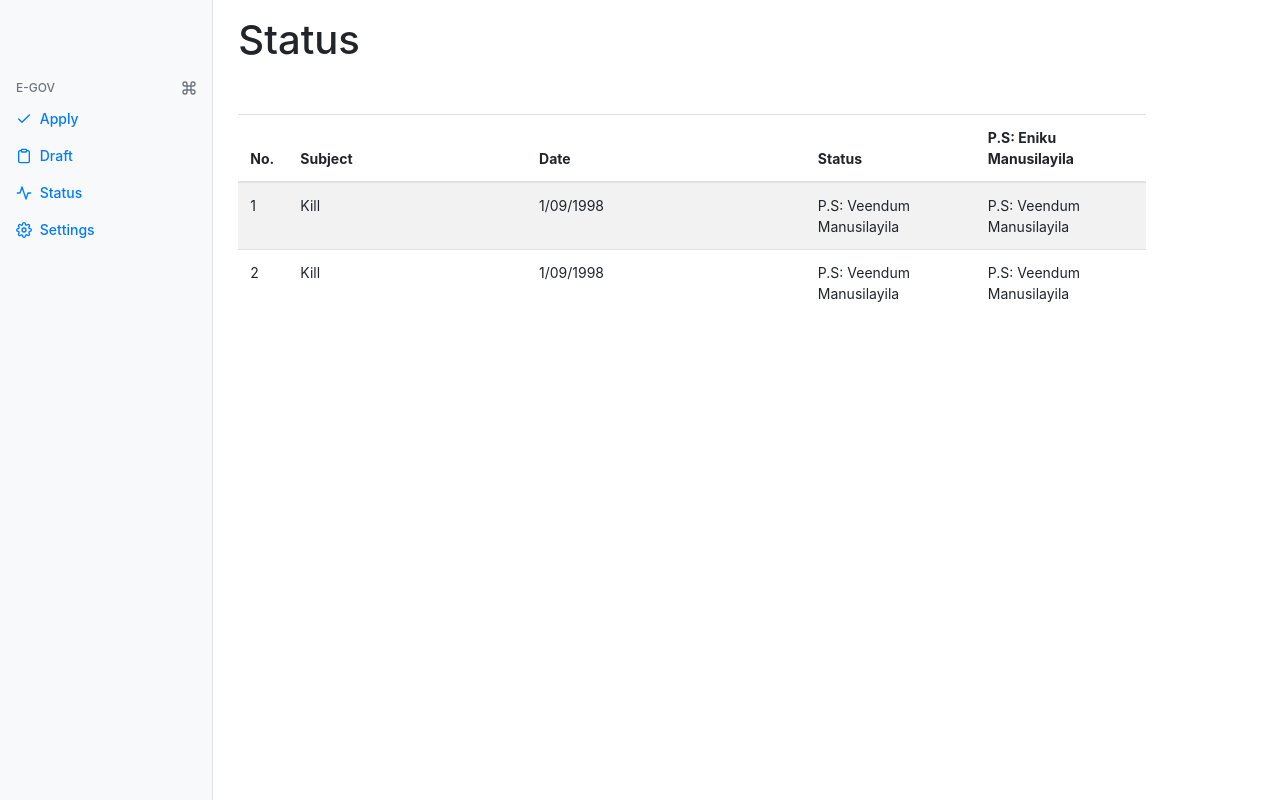
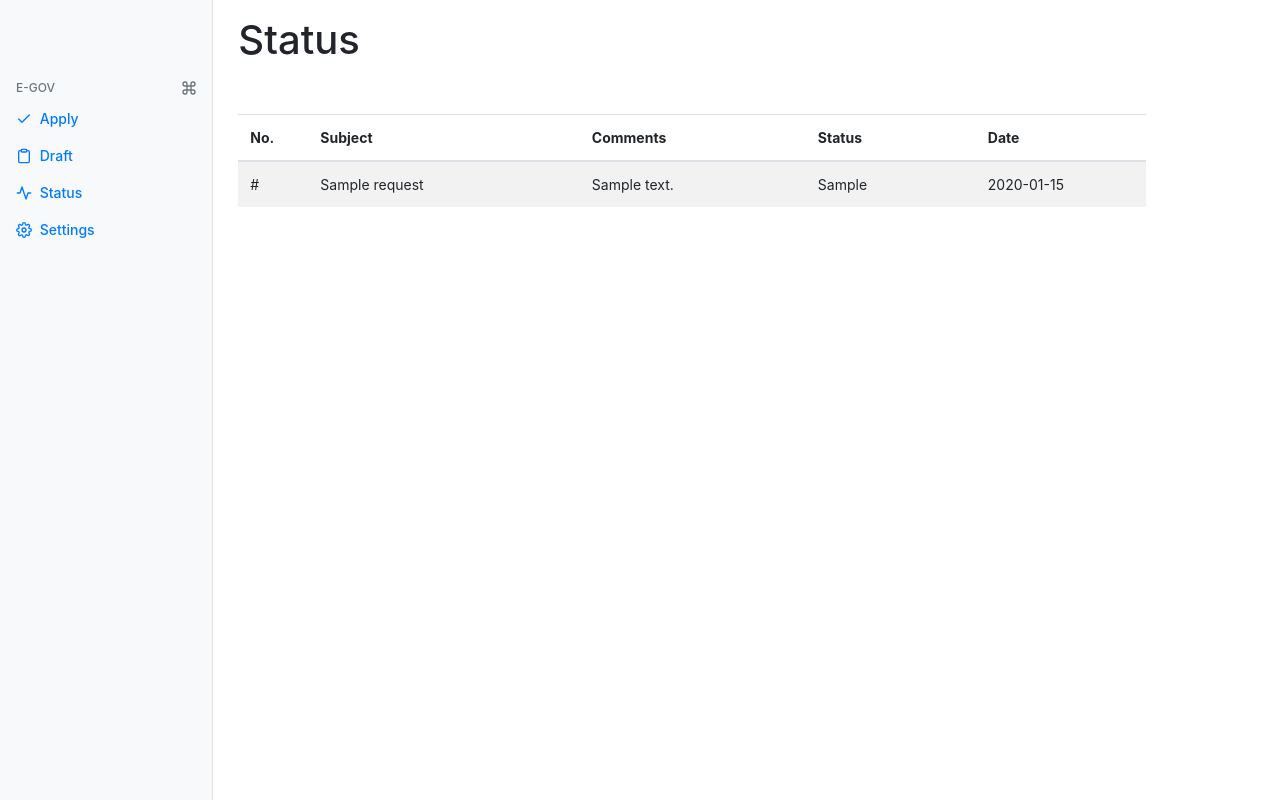
Before and after one commit to ninostephen/egov, a Flask app: page /user/status in a window 1280 px wide. Run offline with Flask 2, Linux system fonts and the light colour scheme; the visitor is signed in with stand-in values (Sample User, id 1); tables that the repository leaves empty hold one stand-in row (values such as "Sample post"); some libraries are stand-ins or nearby versions.

Commit message:
status page up and running

```diff
--- a/app.py
+++ b/app.py
@@ -250,13 +250,16 @@ def apply():
                 status = session['signed']
                 requestId = session["1"]
                 proof = session[requestId]
-                query = 'INSERT INTO request(requestID, userid, unit, subject, body, status, comments, integrity, proof) VALUES ( "' + requestId + '", "' + userid + '","' + unit + '","' + subject + '","' + content + '","' + status + '","' + comments + '","' + integrity + '","' + proof + '");'
+                query1 = 'INSERT INTO request(requestID, userid, unit, subject, body, status, comments, integrity, proof) VALUES ( "' + requestId + '", "' + userid + '","' + unit + '","' + subject + '","' + content + '","' + status + '","' + comments + '","' + integrity + '","' + proof + '");'
+                query2 = 'INSERT INTO requestStatus(requestId, officialId, action) VALUES("'+ requestId + '", "Not assigned", "applied")'
+                app.logger.info(session['update'])
                 if session['update'] == True:
-                    query = 'UPDATE request SET status="signed", integrity="valid" where requestId="' + requestId + '";'
-                app.logger.info(query)
+                    query1 = 'UPDATE request SET status="signed", integrity="valid" where requestId="' + requestId + '";'
+                app.logger.info(query1)
                 app.logger.info('submit')
                 try:
-                    cursor.execute(query)
+                    cursor.execute(query1)
+                    cursor.execute(query2)
                     mysql.connection.commit()
                     cursor.close()
                 except Exception as e:
@@ -285,12 +288,25 @@ def draft():
     app.logger.info(query)
     cursor.execute(query)
     records = cursor.fetchall()
-    mysql.connection.commit()
+#    mysql.connection.commit()
     cursor.close()
 #    for count,row in enumerate(records):
 #        app.logger.info(count)
 #        app.logger.info(row)
     return render_template('user/draft.html', records=records)
+
+@app.route('/user/status', methods = ['GET', 'POST'])
+@isUserLoggedIn
+def status():
+    cursor = mysql.connection.cursor()
+    query = "SELECT request.requestId, subject, comments, action, actionTime from request, requestStatus where request.requestId = requestStatus.requestId;"
+    app.logger.info(query)
+    cursor.execute(query)
+    records = cursor.fetchall()
+    app.logger.info(records)
+#    mysql.connection.commit()
+    cursor.close()
+    return render_template('user/status.html', records = records)
 
 
 
@@ -300,10 +316,6 @@ def settings():
     return render_template('user/settings.html')
 
 
-@app.route('/user/status', methods = ['GET', 'POST'])
-@isUserLoggedIn
-def status():
-    return render_template('user/status.html')
 
 
 # Official Pages
--- a/database.sql
+++ b/database.sql
@@ -11,7 +11,7 @@ CREATE TABLE `egov`.`request` ( `requestID` VARCHAR(40) NOT NULL PRIMARY KEY, `u
 CREATE TABLE `egov`.`settings` ( `userid` VARCHAR(70) NOT NULL PRIMARY KEY, `phone` INT(10) NOT NULL UNIQUE , `email` VARCHAR(30) NOT NULL UNIQUE , `temporaryCode` INT(6) NOT NULL UNIQUE, `creation` DATE NOT NULL DEFAULT CURRENT_TIMESTAMP , `deprication` DATE NOT NULL );
 
 # Request status table
-CREATE TABLE `egov`.`requestStatus` ( `requestId` VARCHAR(20) NOT NULL PRIMARY KEY, `officialId` VARCHAR(70) NOT NULL , `action` TEXT NOT NULL , `actionTime` DATE NOT NULL DEFAULT CURRENT_TIMESTAMP );
+CREATE TABLE `egov`.`requestStatus` ( `requestId` VARCHAR(40) NOT NULL PRIMARY KEY, `officialId` VARCHAR(70) NOT NULL , `action` TEXT NOT NULL , `actionTime` DATE NOT NULL DEFAULT CURRENT_TIMESTAMP );
 
 # Nodes table
 CREATE TABLE `egov`.`nodes` ( `sno` INT(4) NOT NULL , `ip` VARCHAR(50) NOT NULL PRIMARY KEY, `status` VARCHAR(10) NOT NULL );
--- a/templates/user/status.html
+++ b/templates/user/status.html
@@ -11,40 +11,27 @@
 	{% include 'includes/_userSidebar.html' %}
 		<!-- Main
 		============= -->
-		<main class="col-sm-9 offset-sm-3 coml-md-19 offset-md-2 pt-3">
+		<main class="col-sm-9 offset-sm-3 coml-md-20 offset-md-2 pt-3">
 			<h1>Status</h1>
 			<div style="margin-top:50px;">
 				<table id='drafts' class="table table-striped">
 					<thead>
 						<th>No.</th>
 						<th>Subject</th>
+						<th>Comments</th>
+						<th>Status</th>
 						<th>Date</th>
-						<th>Status</th>
-						<th>P.S: Eniku Manusilayila</th>
 					</thead>
 					<tbody>
+						{% for row in records  %}
 						<tr>
-							<td style="width:50px;">1</td>
-							<td>Kill</td>
-							<td>1/09/1998</td>
-							<td style="width:170px;">
-								P.S: Veendum Manusilayila
-							</td>
-							<td style="width:170px;">
-								P.S: Veendum Manusilayila
-							</td>
+							<td style="width:70px;">#</td>
+							<td>{{ row['subject'] }}</td>
+							<td>{{ row['comments'] }}</td>
+							<td style="width:170px;">{{ row['action'] }}</td>
+							<td style="width:170px;">{{ row['actionTime'] }}</td>
 						</tr>
-						<tr>
-							<td style="width:50px;">2</td>
-							<td>Kill</td>
-							<td>1/09/1998</td>
-							<td style="width:170px;">
-								P.S: Veendum Manusilayila
-							</td>
-							<td style="width:170px;">
-								P.S: Veendum Manusilayila
-							</td>
-						</tr>
+						{% endfor %}
 					</tbody>
 				</table>
 			</div>
```
